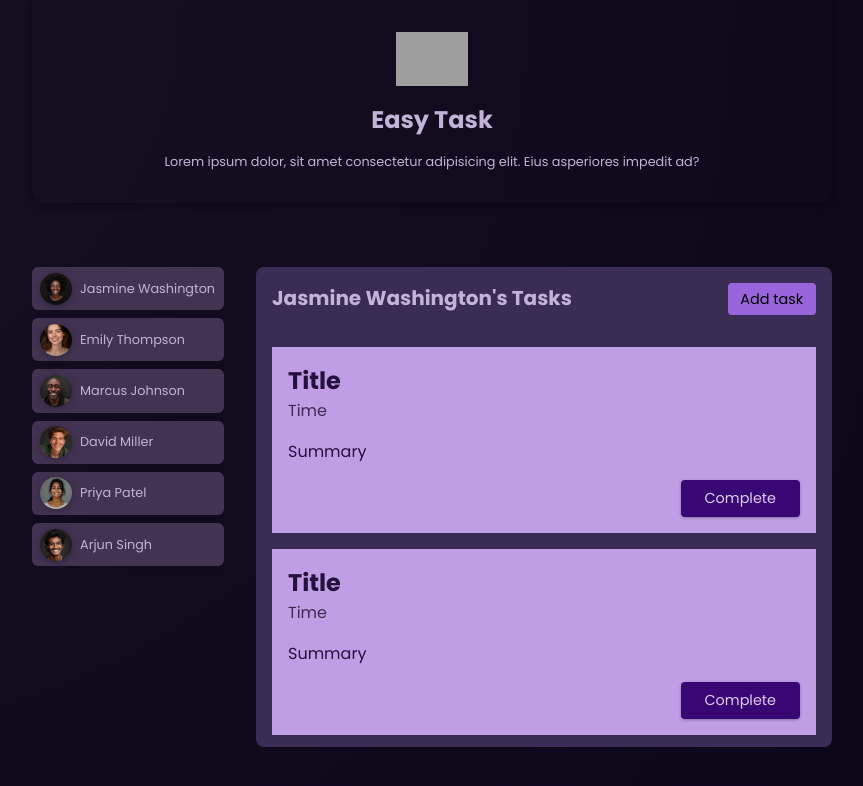
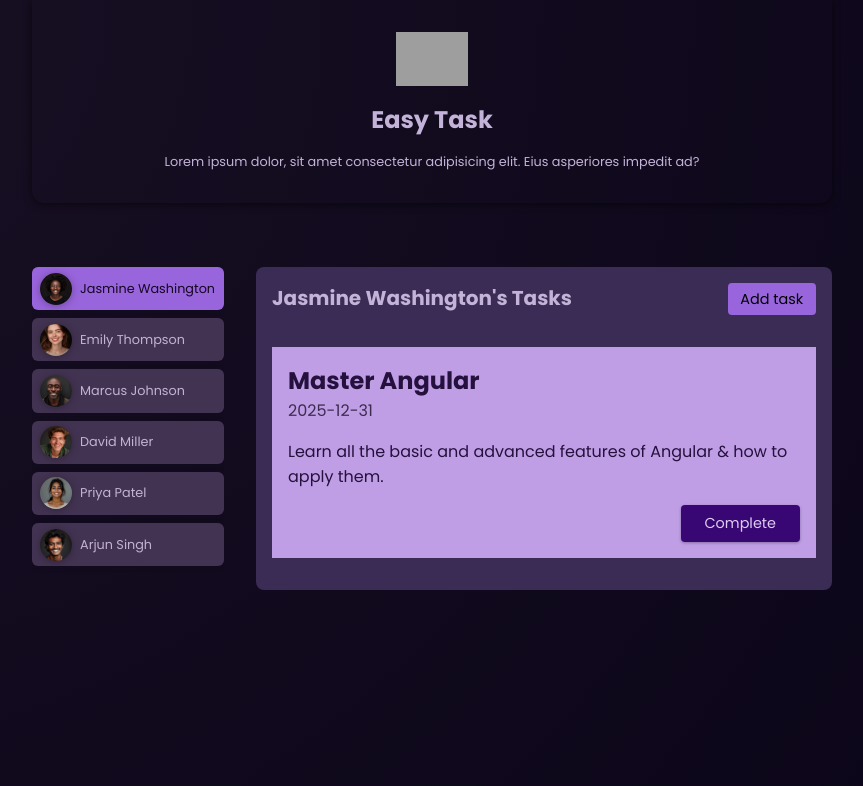
Before and after one commit to AbubakarFarooqi/Learing-Angular, an Angular app: page / in a window 1280 px wide. Both pictures are taken after a click on the button "Jasmine Washington". Shown: the top 786 px of the page, without its empty margins (208-1071 px from the left). Built offline with nearby package versions, Linux system fonts and the light colour scheme; grey boxes are pictures that could not be loaded.

Commit message:
Learned class binding

```diff
--- a/src/app/app.component.html
+++ b/src/app/app.component.html
@@ -4,12 +4,16 @@
   <ul id="users">
     @for(user of users; track user.id){
     <li>
-      <app-user [user]="user" (select)="onUserSelect($event)" />
+      <app-user
+        [isUserSelected]="user.id === currentUserId"
+        [user]="user"
+        (select)="onUserSelect($event)"
+      />
     </li>
     }
   </ul>
   @if(currentUserId){
-  <app-tasks [name]="currentUserName" />
+  <app-tasks [userId]="currentUserId" [name]="currentUserName" />
   } @else {
   <p id="fallback">Select user to see his tasks</p>
   }
--- a/src/app/app.component.ts
+++ b/src/app/app.component.ts
@@ -18,7 +18,7 @@ export class AppComponent {
   currentUserId?: string
 
   get currentUserName(){
-    return this.users.find(user => user.id === this.currentUserId)?.name
+    return this.users.find(user => user.id === this.currentUserId)!.name
   }
 
   onUserSelect(id:string){
--- /dev/null
+++ b/src/app/tasks/Dummy-Tasks.ts
@@ -0,0 +1,25 @@
+export const dummyTasks = [
+  {
+    id: 't1',
+    userId: 'u1',
+    title: 'Master Angular',
+    summary:
+      'Learn all the basic and advanced features of Angular & how to apply them.',
+    dueDate: '2025-12-31',
+  },
+  {
+    id: 't2',
+    userId: 'u3',
+    title: 'Build first prototype',
+    summary: 'Build a first prototype of the online shop website',
+    dueDate: '2024-05-31',
+  },
+  {
+    id: 't3',
+    userId: 'u3',
+    title: 'Prepare issue template',
+    summary:
+      'Prepare and describe an issue template which will help with project management',
+    dueDate: '2024-06-15',
+  },
+]
--- a/src/app/tasks/tasks.component.html
+++ b/src/app/tasks/tasks.component.html
@@ -6,17 +6,10 @@
     </menu>
   </header>
   <ul>
+    @for (task of getUserTasks; track task.id) {
     <li>
-      <app-user-tasks />
+      <app-user-tasks [task]="task" />
     </li>
-    <li>
-      <app-user-tasks />
-    </li>
-    <li>
-      <app-user-tasks />
-    </li>
-    <li>
-      <app-user-tasks />
-    </li>
+    }
   </ul>
 </section>
--- a/src/app/tasks/tasks.component.ts
+++ b/src/app/tasks/tasks.component.ts
@@ -1,5 +1,5 @@
 import { Component,Input } from '@angular/core';
-import { DUMMY_USERS } from '../dummy-users';
+import { dummyTasks } from './Dummy-Tasks';
 import { UserTasksComponent } from './user-tasks/user-tasks.component';
 
 @Component({
@@ -10,6 +10,13 @@ import { UserTasksComponent } from './user-tasks/user-tasks.component';
   styleUrl: './tasks.component.css'
 })
 export class TasksComponent {
-  @Input() name?: string
+  @Input({required:true}) userId!:string
+  @Input({required:true}) name!: string
+
+  tasks = dummyTasks
+
+  get getUserTasks(){
+    return this.tasks.filter((task) => task.userId === this.userId)
+  }
 
 }
--- a/src/app/tasks/user-tasks/user-tasks.component.html
+++ b/src/app/tasks/user-tasks/user-tasks.component.html
@@ -1,7 +1,7 @@
 <article>
-  <h2>Title</h2>
-  <time datetime="">Time</time>
-  <p>Summary</p>
+  <h2>{{ task?.title }}</h2>
+  <time datetime="">{{ task?.dueDate }}</time>
+  <p>{{ task?.summary }}</p>
   <p class="actions">
     <button>Complete</button>
   </p>
--- a/src/app/user/user.component.html
+++ b/src/app/user/user.component.html
@@ -1,5 +1,5 @@
 <div>
-  <button (click)="onSelectedUser()">
+  <button [class.active]="isUserSelected" (click)="onSelectedUser()">
     <img [src]="imagePath" />
     <span>{{ user.name }}</span>
   </button>
```
Also changed, not shown: src/app/tasks/user-tasks/user-task.model.ts (added, +8 -0 lines), src/app/tasks/user-tasks/user-tasks.component.ts (+5 -2 lines), src/app/user/user.component.ts (+2 -7 lines), src/app/user/user.model.ts (added, +7 -0 lines).
